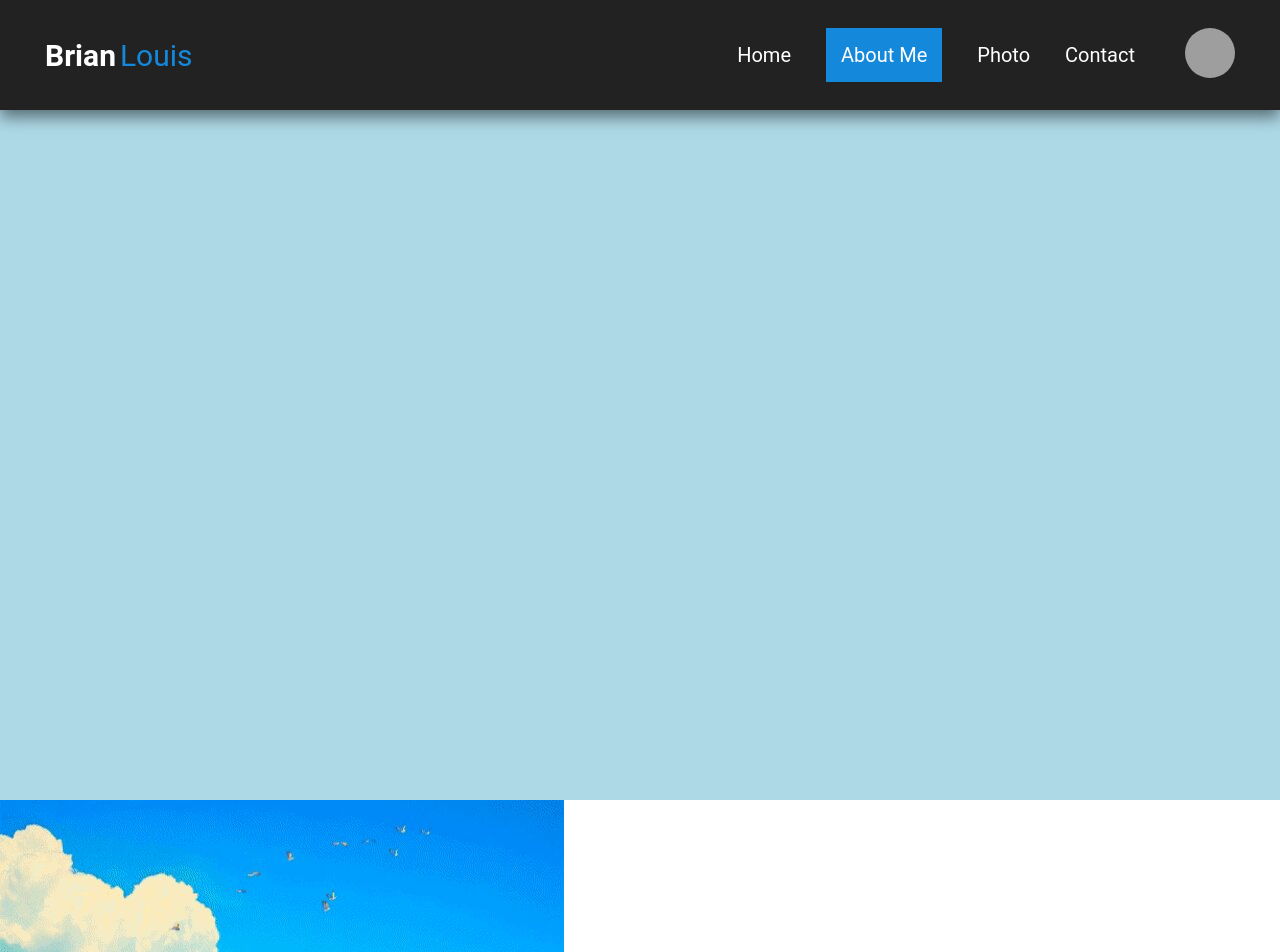
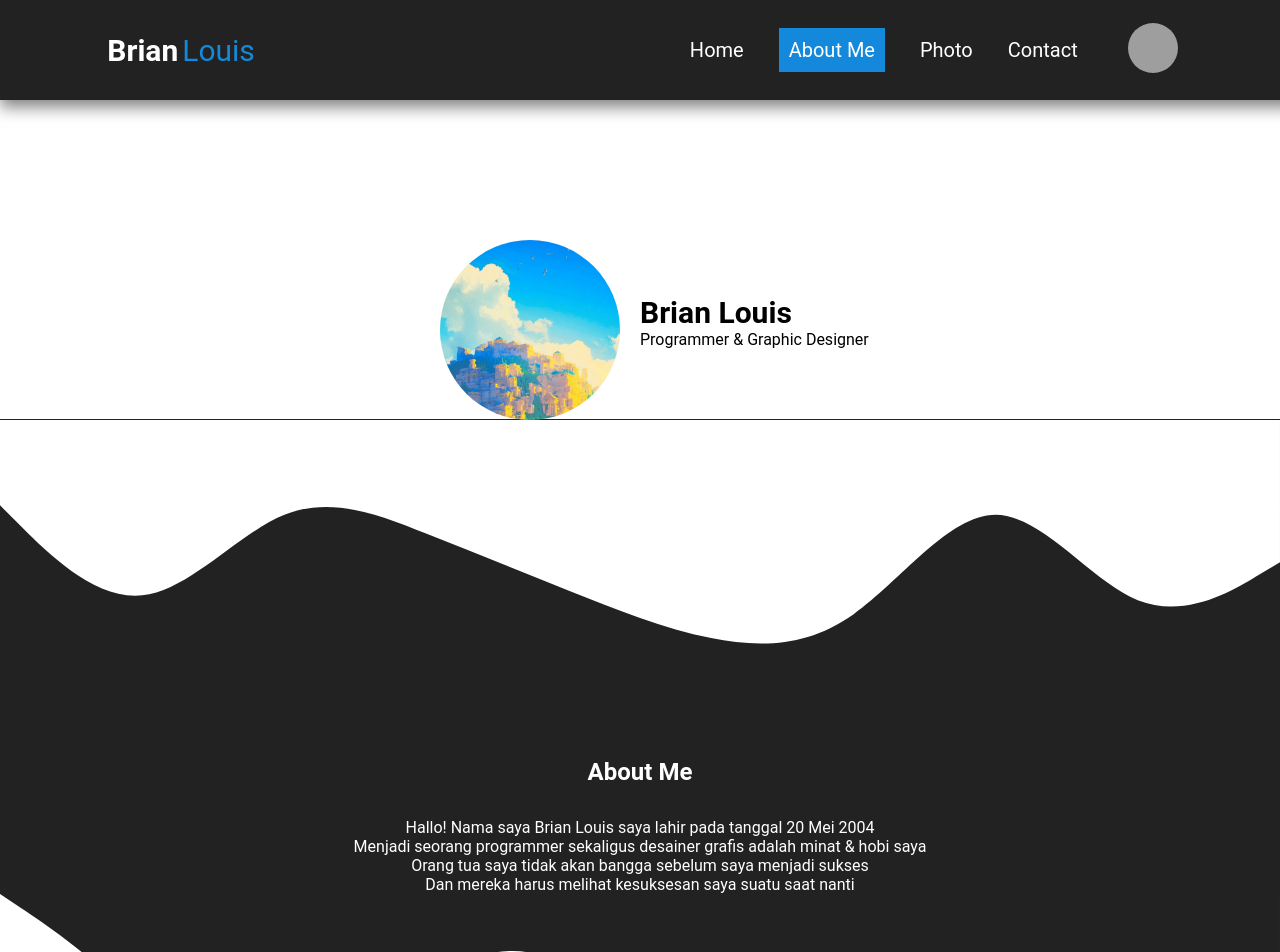
Before and after one commit to Brianlouisss/Personal-Website, a plain HTML site: page index.html in a window 1280 px wide. Shown: the top 952 px of the page. Drawn offline with Linux system fonts and the light colour scheme; grey boxes are pictures that could not be loaded.

Commit message:
style.css

```diff
--- a/style.css
+++ b/style.css
@@ -7,20 +7,20 @@ body {
 }
 
 .fContainer {
-    display: flex;
-    /* justify-content: center;
-    align-items: center; */
+    justify-content: center;
+    align-items: top;
     width: 100%;
-    height: 100vh;
+    height: 100px;
     background-color: lightblue;
 }
 
+/*"padding" untuk mengatur ukuran dari background navigation bar*/
 .wrapper {
     display: flex;
-    justify-content: space-between;
+    justify-content: center;
     align-items: center;
     font-size: 20px;
-    padding: 15px;
+    padding: 10px;
     width: 100%;
     height: 80px;
     background-color: #222;
@@ -38,13 +38,13 @@ body {
 .firstname {
     color: white;
     font-weight: 700;
-    padding-left: 15px;
 }
 
 .lastname {
     color: rgb(20, 137, 220);
     font-weight: 400;
     padding-left: 4px;
+    margin-right: 400px;
 }
 
 .navigation {
@@ -85,12 +85,96 @@ body {
     transition: all .3s ease-in-out;
 }
 
+/* Kotak pada navigasi "About Me" */
 .active {
     background-color: rgb(20, 137, 220);
     color: white;
-    padding: 15px;
+    padding: 10px;
 }
 
+/* animasi pada kotak navigasi" About Me " */
 .active:hover {
     color: white !important;
+    padding: 14px;
+    transition: all .4s ease-in-out;
 }
+
+.website {
+    text-align: center;
+    padding: 20px;
+}
+
+.website>p>a:hover {
+    color: rgb(0, 255, 55);
+    transition: all .3s ease-in-out;
+}
+
+.profil {
+    margin-left: auto;
+    margin-right: auto;
+    display: block;
+    width: 400px;
+    clear: both
+        /* justify-content: center;
+    align-items: center; */
+        /* position: fixed;
+    width: 592px;
+    height: 512px;
+    margin-left: -296px;
+    margin-top: -256px; */
+}
+
+.profil>img {
+    float: left;
+    width: 180px;
+    height: 180px;
+    border-radius: 100px;
+    margin-top: 140px;
+    /* display: flex;
+    justify-content: center;
+    align-items: center; */
+}
+
+.nama {
+    margin-top: 195px;
+    margin-left: 50%;
+    justify-content: center;
+    align-items: center;
+    font-weight: bold;
+    font-size: 30px;
+}
+
+.lead {
+    margin-left: 50%;
+    justify-content: center;
+    align-items: center;
+    /* padding-right: 300px; */
+    /* font-size: 20px;
+    display: flex;
+    justify-content: center;
+    align-items: center; */
+}
+
+.aboutMe {
+    background-color: #222;
+    margin-top: 70px;
+    /* padding-bottom: 100px; */
+}
+
+.aboutMe>h2 {
+    margin-top: 50px;
+    margin-left: auto;
+    margin-right: auto;
+    width: max-content;
+    clear: both;
+    color: white;
+}
+
+.aboutMe>p {
+    margin-top: 2em;
+    color: white;
+    margin-left: auto;
+    margin-right: auto;
+    width: max-content;
+    text-align: center;
+}
```
